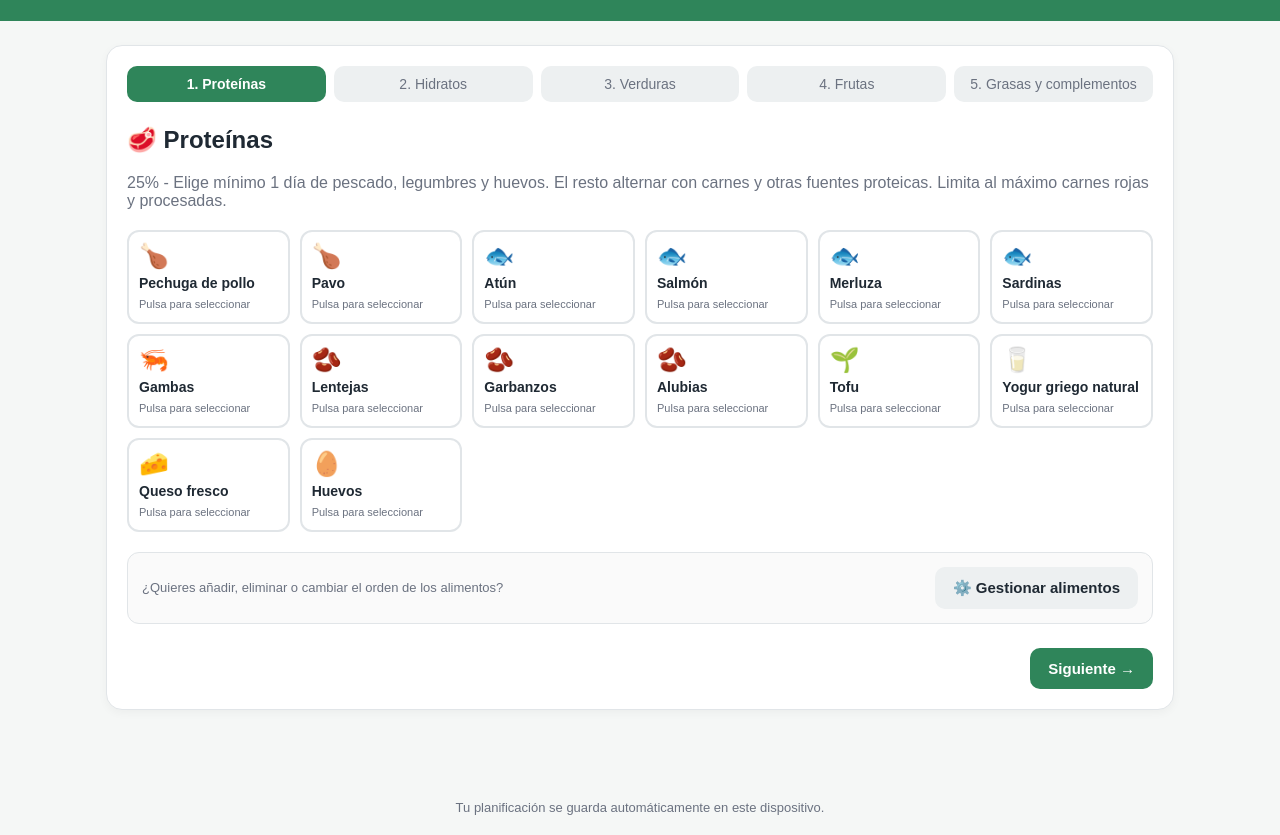
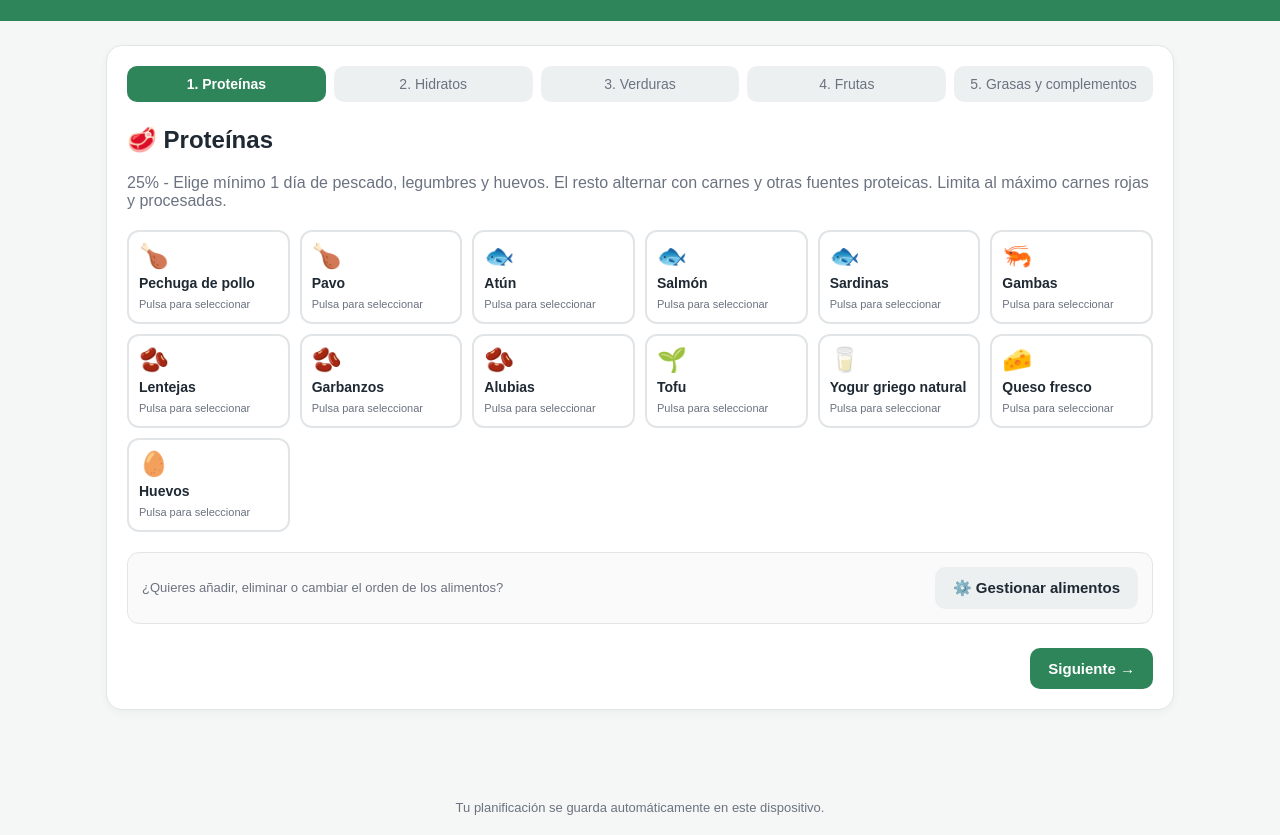
Before and after one commit to sergiorc98/mi-planificador-comidas, a plain HTML site: page index.html in a window 1280 px wide. Shown: the part 86-921 px from the top of the page. Drawn offline with Linux system fonts and the light colour scheme.

```diff
--- a/index.html
+++ b/index.html
@@ -953,7 +953,6 @@
       { name: "Pavo", emoji: "🍗" },
       { name: "Atún", emoji: "🐟" },
       { name: "Salmón", emoji: "🐟" },
-      { name: "Merluza", emoji: "🐟" },
       { name: "Sardinas", emoji: "🐟" },
       { name: "Gambas", emoji: "🦐" },
       { name: "Lentejas", emoji: "🫘" },
```
